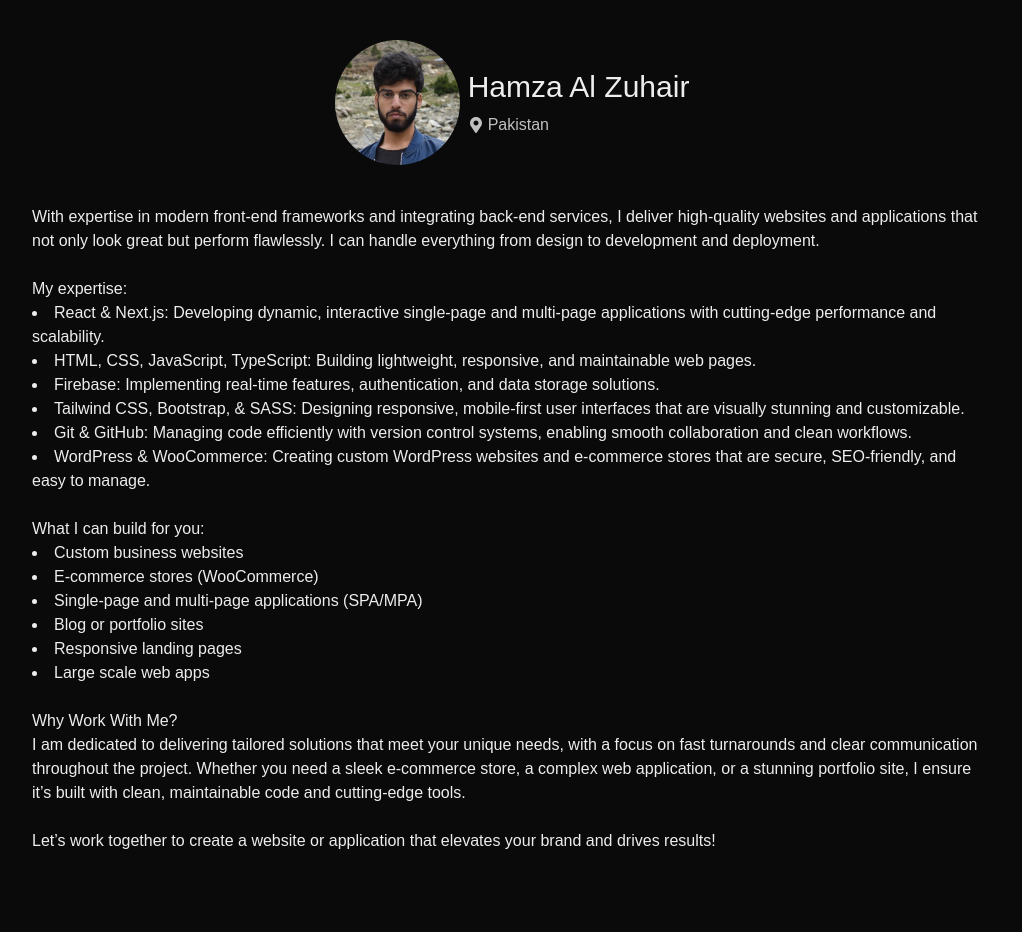
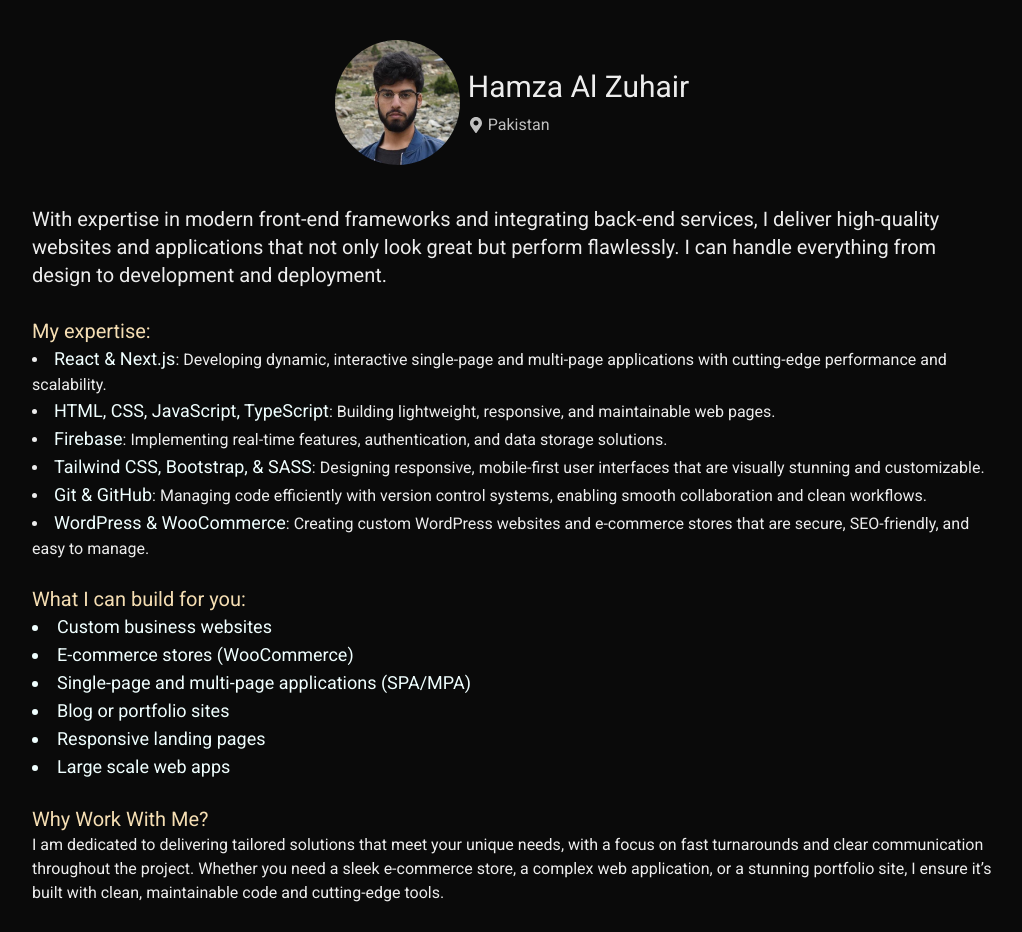
Before and after one commit to HamzaAlZuhair/portfolio, a Next.js app: page /about in a window 1280 px wide. Shown: the top 932 px of the page, without its empty margins (128-1150 px from the left). Built offline with nearby package versions, Linux system fonts and the light colour scheme; a web font is replaced by a local one.

Commit message:
adds backend certification and changes about page fonts

```diff
--- a/src/app/about/page.tsx
+++ b/src/app/about/page.tsx
@@ -1,9 +1,11 @@
 import Image from "next/image";
 import { FaMapMarkerAlt } from "react-icons/fa";
 import Contact from "../components/contact";
+import { Roboto } from "next/font/google";
+const roboto = Roboto({ weight: '400', subsets: ['latin'] });
 export default function About() {
   return (
-    <div className="w-full scroll-smooth p-10 flex flex-col gap-5 justify-evenly items-center">
+    <div className={`w-full scroll-smooth p-10 flex flex-col gap-5 justify-evenly items-center ${roboto.className}`}>
       <div className="flex flex-row items-center justify-center gap-2">
         <Image src="/pfp.jpg" alt="Profile Picture" width={125} height={125} className="rounded-full" />
         <div className="flex flex-col gap-2">
@@ -14,20 +16,20 @@ export default function About() {
         </div>
       </div>
       <div className="py-5 md:w-[80%]">
-        <p>With expertise in modern front-end frameworks and integrating back-end services, I deliver high-quality websites
+        <p className="text-xl">With expertise in modern front-end frameworks and integrating back-end services, I deliver high-quality websites
           and applications that not only look great but perform flawlessly. I can handle everything from design to development and deployment.
-          <br /><br />My expertise: <br/>
+          <br /><br /><span className="text-xl text-[wheat]">My expertise: </span><br/>
         </p>
         <ul className="list-disc list-inside">
-          <li>React & Next.js: Developing dynamic, interactive single-page and multi-page applications with cutting-edge performance and scalability.</li>
-          <li>HTML, CSS, JavaScript, TypeScript: Building lightweight, responsive, and maintainable web pages.</li>
-          <li>Firebase: Implementing real-time features, authentication, and data storage solutions.</li>
-          <li>Tailwind CSS, Bootstrap, & SASS: Designing responsive, mobile-first user interfaces that are visually stunning and customizable.</li>
-          <li>Git & GitHub: Managing code efficiently with version control systems, enabling smooth collaboration and clean workflows.</li>
-          <li>WordPress & WooCommerce: Creating custom WordPress websites and e-commerce stores that are secure, SEO-friendly, and easy to manage.</li>
+          <li><span className="text-lg text-[azure]">React & Next.js</span>: Developing dynamic, interactive single-page and multi-page applications with cutting-edge performance and scalability.</li>
+          <li><span className="text-lg text-[azure]">HTML, CSS, JavaScript, TypeScript</span>: Building lightweight, responsive, and maintainable web pages.</li>
+          <li><span className="text-lg text-[azure]">Firebase</span>: Implementing real-time features, authentication, and data storage solutions.</li>
+          <li><span className="text-lg text-[azure]">Tailwind CSS, Bootstrap, & SASS</span>: Designing responsive, mobile-first user interfaces that are visually stunning and customizable.</li>
+          <li><span className="text-lg text-[azure]">Git & GitHub</span>: Managing code efficiently with version control systems, enabling smooth collaboration and clean workflows.</li>
+          <li><span className="text-lg text-[azure]">WordPress & WooCommerce</span>: Creating custom WordPress websites and e-commerce stores that are secure, SEO-friendly, and easy to manage.</li>
         </ul>
-        <p><br />What I can build for you:</p>
-        <ul className="list-disc list-inside">
+        <p><br /><span className="text-xl text-[wheat]">What I can build for you:</span></p>
+        <ul className="list-disc list-inside text-lg text-[azure]">
           <li>Custom business websites</li>
           <li>E-commerce stores (WooCommerce)</li>
           <li>Single-page and multi-page applications (SPA/MPA)</li>
@@ -35,12 +37,13 @@ export default function About() {
           <li>Responsive landing pages</li>
           <li>Large scale web apps</li>
         </ul>
-        <p><br/>Why Work With Me?<br/>
+        <p><br/><span className="text-xl text-[wheat]">Why Work With Me?</span><br/>
           I am dedicated to delivering tailored solutions that meet your unique needs, with a focus on fast turnarounds and clear
           communication throughout the project. Whether you need a sleek e-commerce store, a complex web application, or a stunning
           portfolio site, I ensure it’s built with clean, maintainable code and cutting-edge tools.
           <br/><br/>
-          Let’s work together to create a website or application that elevates your brand and drives results!</p>
+          </p>
+        <p className="text-center text-2xl font-bold text-green-300">Let’s work together to create a website or application that elevates your brand and drives results!</p>
       </div>
       <Contact />
     </div>
--- a/src/app/components/certifications/certificate.tsx
+++ b/src/app/components/certifications/certificate.tsx
@@ -14,7 +14,7 @@ interface CertificateProps {
 export default function Certficate({title, description, link, src, onClick}: CertificateProps){
   return(
   <div className={`bg-green-900/50 p-5 rounded-xl hover:scale-105 transition-transform cursor-pointer
-  flex flex-col justify-evenly ${roboto.className}`} onClick={onClick}>
+  flex flex-col justify-evenly md:w-[70%] md:justify-self-center ${roboto.className}`} onClick={onClick}>
     <p className="text-center text-xl">{title}</p>
     <p className='mb-5 text-center'>{description}</p>
     <Image src={src} alt={title} width={800} height={450} />
--- a/src/app/components/certifications/certifications.tsx
+++ b/src/app/components/certifications/certifications.tsx
@@ -8,8 +8,22 @@ export default function Certifications (){
   return (
     <div className="min-h-screen w-full flex flex-col items-center justify-evenly bg-[#0a0a0a]">
       <p className="text-4xl font-[consolas] text-center my-5">Certifications</p>
-        <div className="flex flex-col md:grid md:grid-cols-3 md:items-stretch gap-10 justify-evenly items-center w-full p-5">
+        <div className="flex flex-col md:grid md:grid-cols-2 md:items-stretch gap-10 justify-evenly items-center w-full p-5">
           <Certficate
+            title="Front End Development Libraries"
+            description="Covered React, Redux, Sass, Bootstrap, and jQuery"
+            link="https://www.freecodecamp.org/certification/hamza_al_zuhair/front-end-development-libraries  "
+            src="/front-end-development-libraries.png"
+            onClick={() => setProject('Front End Development Libraries')}
+          />
+          <Certficate
+            title="Back End Development and APIs"
+            description="Covered Node.js, Express.js, MongoDB, Mongoose, and how to build RESTful APIs"
+            link="https://www.freecodecamp.org/certification/hamza_al_zuhair/back-end-development-and-apis"
+            src="/back-end-development-and-apis.png"
+            onClick={() => setProject('Back End Development Libraries')}
+          />
+                    <Certficate
             title="Responsive Web Design"
             description="Learned how to design responsive web pages using HTML, CSS, and JavaScript"
             link="https://www.freecodecamp.org/certification/hamza_al_zuhair/responsive-web-design"
@@ -18,24 +32,18 @@ export default function Certifications (){
           />
           <Certficate
             title="JavaScript Algorithms and Data Structures"
-            description="Covered JS variables, arrays, objects, loops, functions, the HTML DOM,
-              along with Object Oriented Programming (OOP), Functional Programming, algorithmic thinking, how to work with local storage,
+            description="Covered JS fundamentals, the HTML DOM, Object Oriented Programming (OOP),
+             Functional Programming, algorithmic thinking, how to work with local storage,
               and how to fetch data using an API."
             link="https://www.freecodecamp.org/certification/hamza_al_zuhair/javascript-algorithms-and-data-structures-v8"
             src="/javascript-algorithms-and-data-structures.png"
             onClick={() => setProject('JS Algorithms and Data Structures')}
           />
-          <Certficate
-            title="Front End Development Libraries"
-            description="Covered React, Redux, Sass, Bootstrap, and jQuery"
-            link="https://www.freecodecamp.org/certification/hamza_al_zuhair/front-end-development-libraries  "
-            src="/front-end-development-libraries.png"
-            onClick={() => setProject('Front End Development Libraries')}
-          />
         </div>
         {project === "Responsive Web Design" && <CertificateModal imgSrc="/responsive-web-design.png" onClose={() => setProject("")} />}
         {project === "JS Algorithms and Data Structures" && <CertificateModal imgSrc="/javascript-algorithms-and-data-structures.png" onClose={() => setProject("")} />}
         {project === "Front End Development Libraries" && <CertificateModal imgSrc="/front-end-development-libraries.png" onClose={() => setProject("")} />}
+        {project === "Back End Development Libraries" && <CertificateModal imgSrc="/back-end-development-and-apis.png" onClose={() => setProject("")} />}
     </div>
   )
 }
--- a/src/app/components/contact.tsx
+++ b/src/app/components/contact.tsx
@@ -8,8 +8,6 @@ export default function Contact() {
   return(
     <div id='contact' className='flex flex-col gap-5 justify-evenly items-center p-5 h-[50vh] md:h-screen font-[consolas] text-4xl bg-[#0a0a0a]'>
       <p>Contact me</p>
-      <div className="flex flex-col gap-5">
-        <a href="mailto:hamzaaz00721@gmail.com" className={`underline ${roboto.className} my-2 text-center text-2xl md:text-4xl`}>hamzaaz00721@gmail.com</a>
       <div className='flex flex-row gap-5 justify-between items-center'>
         <a href="https://www.upwork.com/freelancers/~01757064cd58bcbfa1?mp_source=share" target="_blank" rel="noopener noreferrer"
         className='block flex flex-row items-center justify-center gap-2 bg-[#14A800] text-white p-3 rounded-full text-3xl hover:scale-110 transition-transform'>
@@ -22,7 +20,6 @@ export default function Contact() {
           <span className={mona_sans.className}>GitHub</span>
         </a>
         </div>
-      </div>
     </div>
   );
 }
```
Also changed, not shown: public/back-end-development-and-apis.png (added).
